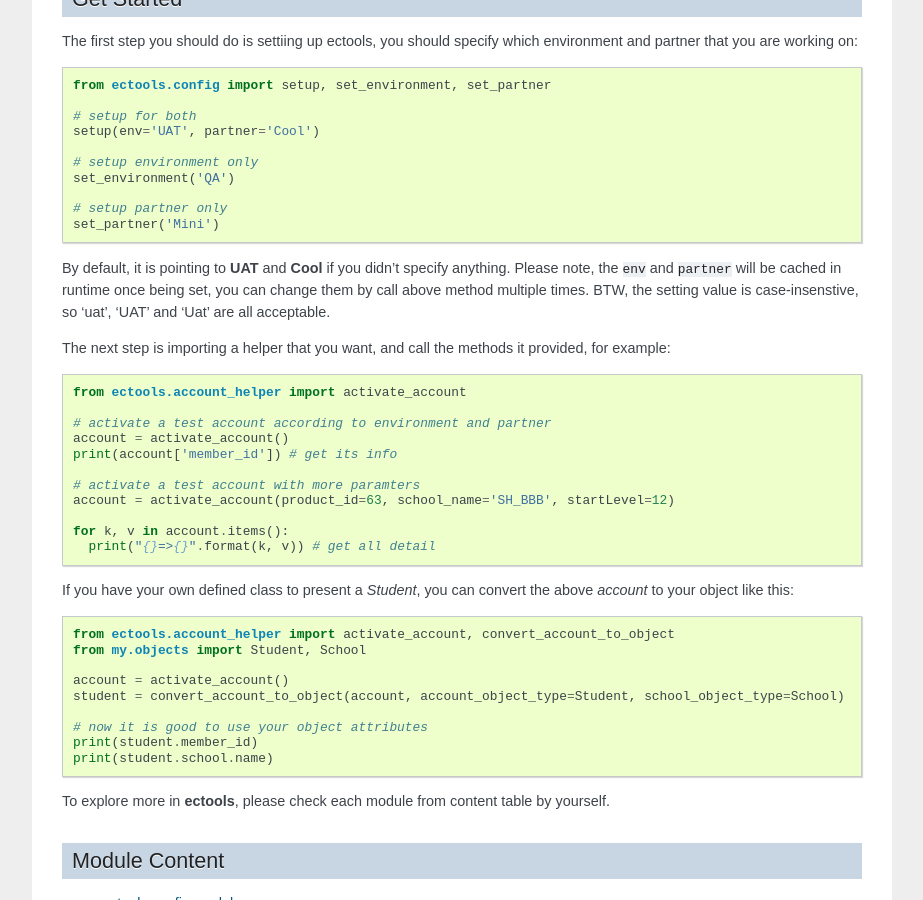
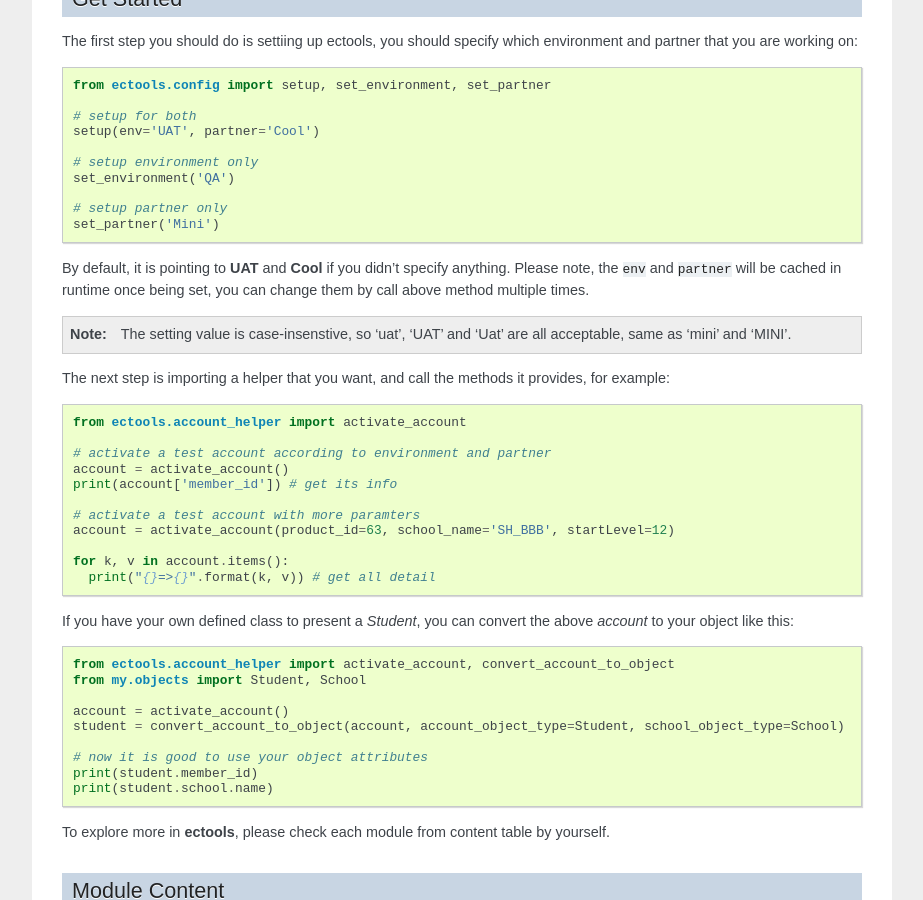
Before and after one commit to harrisson-li/smart_ec, a Sphinx documentation site: the page built from python/ectools/doc/source/index.rst, in a window 1280 px wide and 900 px high, scrolled down 1093 px. Shown: the whole window, without its empty margins (198-1121 px from the left). Built offline with Sphinx 7.4.7, drawn with Linux system fonts in a browser that asks for light colours.

Commit message:
update doc

```diff
--- a/python/ectools/doc/source/index.rst
+++ b/python/ectools/doc/source/index.rst
@@ -31,9 +31,13 @@ The first step you should do is settiing up ectools, you should specify which en
   # setup partner only
   set_partner('Mini')
 
-By default, it is pointing to **UAT** and **Cool** if you didn't specify anything. Please note, the ``env`` and ``partner`` will be cached in runtime once being set, you can change them by call above method multiple times. BTW, the setting value is case-insenstive, so 'uat', 'UAT' and 'Uat' are all acceptable.
+By default, it is pointing to **UAT** and **Cool** if you didn't specify anything. Please note, the ``env`` and ``partner`` will be cached in runtime once being set, you can change them by call above method multiple times.
 
-The next step is importing a helper that you want, and call the methods it provided, for example::
+.. note::
+
+  The setting value is case-insenstive, so 'uat', 'UAT' and 'Uat' are all acceptable, same as 'mini' and 'MINI'.
+
+The next step is importing a helper that you want, and call the methods it provides, for example::
 
   from ectools.account_helper import activate_account
 
```
